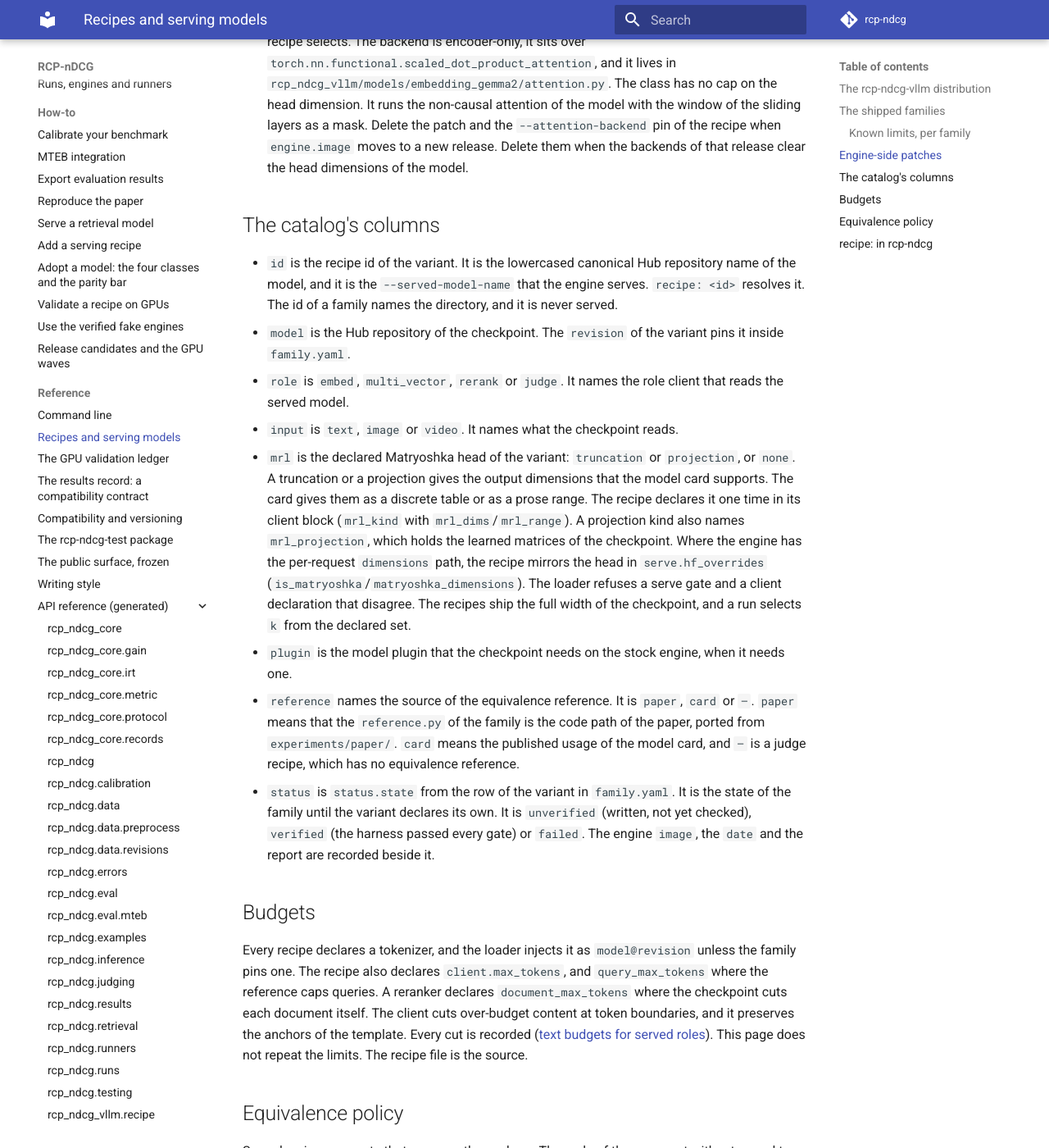
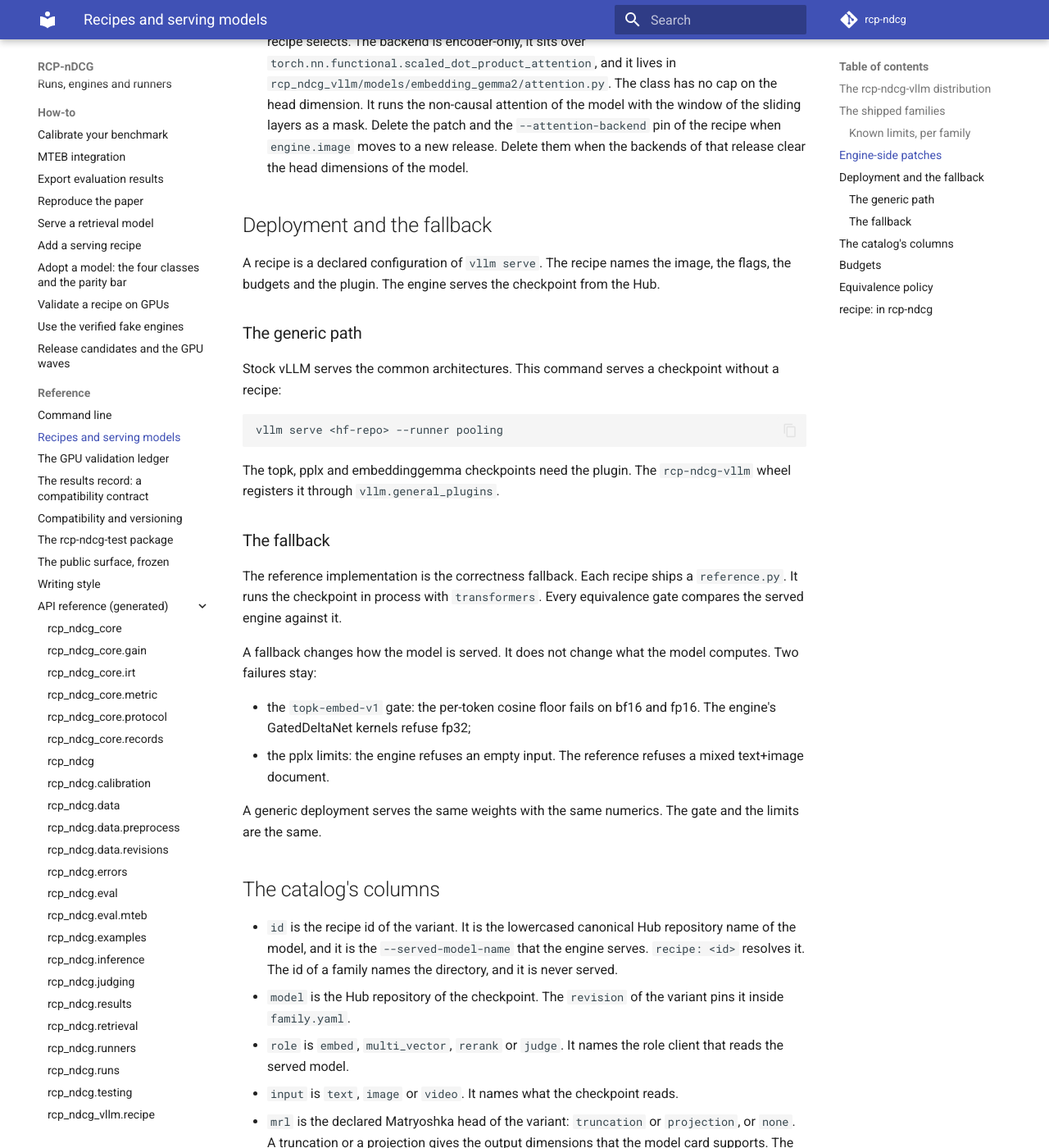
Before and after one commit to cohere-ai/rcp-ndcg, an MkDocs documentation site: the page built from docs/reference/recipes.md, in a window 1280 px wide and 1400 px high, scrolled down 3820 px. Shown: the whole window at 82% size. Built offline with MkDocs 1.6.1 and Material for MkDocs 9.7.7, drawn with Linux system fonts in a browser that asks for light colours; comment, search, counter and statistics services are not loaded.

Commit message:
docs: the deployment path and the fallback, in one section
- A recipe is a declared configuration of `vllm serve`; the generic path serves a stock architecture without
  one, and the plugin is the condition for the topk, pplx and embeddinggemma checkpoints.
- The reference implementation is the correctness fallback, and every equivalence gate compares against it.
- A fallback changes how a model is served, not what it computes: the topk gate and the pplx limits are the
  same under a generic deployment.

````diff
--- a/docs/reference/recipes.md
+++ b/docs/reference/recipes.md
@@ -118,6 +118,35 @@ the 0.31 image with the fold active against the 0.33 image with the native model
   `--attention-backend` pin of the recipe when `engine.image` moves to a new release. Delete them when the backends of
   that release clear the head dimensions of the model.
 
+## Deployment and the fallback
+
+A recipe is a declared configuration of `vllm serve`. The recipe names the image, the flags, the budgets and
+the plugin. The engine serves the checkpoint from the Hub.
+
+### The generic path
+
+Stock vLLM serves the common architectures. This command serves a checkpoint without a recipe:
+
+```
+vllm serve <hf-repo> --runner pooling
+```
+
+The topk, pplx and embeddinggemma checkpoints need the plugin. The `rcp-ndcg-vllm` wheel registers it through
+`vllm.general_plugins`.
+
+### The fallback
+
+The reference implementation is the correctness fallback. Each recipe ships a `reference.py`. It runs the
+checkpoint in process with `transformers`. Every equivalence gate compares the served engine against it.
+
+A fallback changes how the model is served. It does not change what the model computes. Two failures stay:
+
+- the `topk-embed-v1` gate: the per-token cosine floor fails on bf16 and fp16. The engine's GatedDeltaNet
+  kernels refuse fp32;
+- the pplx limits: the engine refuses an empty input. The reference refuses a mixed text+image document.
+
+A generic deployment serves the same weights with the same numerics. The gate and the limits are the same.
+
 ## The catalog's columns
 
 - `id` is the recipe id of the variant. It is the lowercased canonical Hub repository name of the model, and it is the
````
